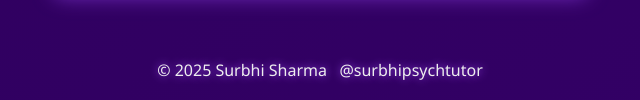
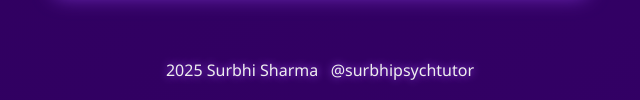
Before and after one commit to surbhipsych/Difficulty-tracker-class-11, a plain HTML site: page index.html in a window 1280 px wide. Shown: the part 9541-9641 px from the top of the page, 320-960 px from the left. Drawn offline with nearby package versions, Linux system fonts and the light colour scheme.

Commit message:
Update index.html

```diff
--- a/index.html
+++ b/index.html
@@ -289,7 +289,7 @@
     <button class="btn" onclick="clearAll()">Clear All</button>
   </div>
   <div id="report"></div>
-  <footer> © 2025 Surbhi Sharma &nbsp; @surbhipsychtutor</footer>
+  <footer>2025 Surbhi Sharma &nbsp; @surbhipsychtutor</footer>
 
   <script>
     const topics = [
```
